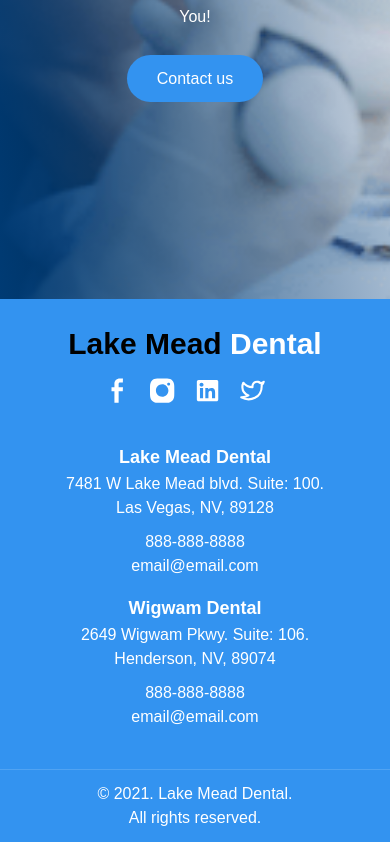
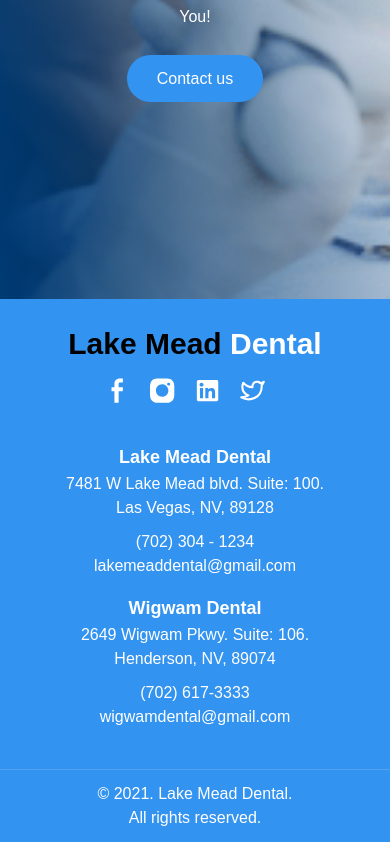
Before and after one commit to idenispankov/lake_mead_dental_next_js, a Next.js app: page / in a window 390 px wide. Shown: the part 486-1328 px from the top of the page. Built offline with nearby package versions, Linux system fonts and the light colour scheme.

Commit message:
added correct phone, email, links

```diff
--- a/components/Footer.js
+++ b/components/Footer.js
@@ -24,7 +24,7 @@ export default function Footer() {
             <li className={footerStyles.social__item}>
               <a
                 className={footerStyles.logo__container_social}
-                href='https://facebook.com'
+                href='https://www.facebook.com/lakemeaddental'
                 rel='noopener noreferrer'
                 target='_blank'
               >
@@ -40,14 +40,14 @@ export default function Footer() {
             <li className={footerStyles.social__item}>
               <a
                 className={footerStyles.logo__container_social}
-                href='https://facebook.com'
+                href='https://www.instagram.com/lakemeaddental'
                 rel='noopener noreferrer'
                 target='_blank'
               >
                 <Image
                   className={footerStyles.image}
                   src={instagramIcon}
-                  alt='facebook icon'
+                  alt='instagram icon'
                   height={25}
                   width={25}
                 />
@@ -56,14 +56,14 @@ export default function Footer() {
             <li className={footerStyles.social__item}>
               <a
                 className={footerStyles.logo__container_social}
-                href='https://facebook.com'
+                href='https://www.linkedin.com/company/lake-mead-dental'
                 rel='noopener noreferrer'
                 target='_blank'
               >
                 <Image
                   className={footerStyles.image}
                   src={linkedinIcon}
-                  alt='facebook icon'
+                  alt='linkedin icon'
                   height={25}
                   width={25}
                 />
@@ -72,14 +72,14 @@ export default function Footer() {
             <li className={footerStyles.social__item}>
               <a
                 className={footerStyles.logo__container_social}
-                href='https://facebook.com'
+                href='https://twitter.com/lakemeaddental'
                 rel='noopener noreferrer'
                 target='_blank'
               >
                 <Image
                   className={footerStyles.image}
                   src={twitterIcon}
-                  alt='facebook icon'
+                  alt='twitter icon'
                   height={25}
                   width={25}
                 />
@@ -98,14 +98,14 @@ export default function Footer() {
               <p className={footerStyles.contact__address}>
                 7481 W Lake Mead blvd. Suite: 100. Las Vegas, NV, 89128
               </p>
-              <a href='tel:8888888888' className={footerStyles.contact__phone}>
-                888-888-8888
+              <a href='tel:7023041234' className={footerStyles.contact__phone}>
+                (702) 304 - 1234
               </a>
               <a
-                href='mailto:some@gmail.com'
+                href='mailto:lakemeaddental@gmail.com'
                 className={footerStyles.contact__email}
               >
-                email@email.com
+                lakemeaddental@gmail.com
               </a>
             </li>
           </ul>
@@ -117,20 +117,19 @@ export default function Footer() {
               <p className={footerStyles.contact__address}>
                 2649 Wigwam Pkwy. Suite: 106. Henderson, NV, 89074
               </p>
-              <a href='tel:8888888888' className={footerStyles.contact__phone}>
-                888-888-8888
+              <a href='tel:7026173333' className={footerStyles.contact__phone}>
+                (702) 617-3333
               </a>
               <a
-                href='mailto:some@gmail.com'
+                href='mailto:wigwamdental@gmail.com'
                 className={footerStyles.contact__email}
               >
-                email@email.com
+                wigwamdental@gmail.com
               </a>
             </li>
           </ul>
         </div>
 
-        {/* dublicate */}
         <div className={footerStyles.contact__container_reponsive}>
           <ul className={footerStyles.contact__list}>
             <li>
@@ -140,14 +139,14 @@ export default function Footer() {
               <p className={footerStyles.contact__address}>
                 7481 W Lake Mead blvd. Suite: 100. Las Vegas, NV, 89128
               </p>
-              <a href='tel:8888888888' className={footerStyles.contact__phone}>
-                888-888-8888
+              <a href='tel:7023041234' className={footerStyles.contact__phone}>
+                (702) 304 - 1234
               </a>
               <a
-                href='mailto:some@gmail.com'
+                href='mailto:lakemeaddental@gmail.com'
                 className={footerStyles.contact__email}
               >
-                email@email.com
+                lakemeaddental@gmail.com
               </a>
             </li>
           </ul>
@@ -158,14 +157,14 @@ export default function Footer() {
               <p className={footerStyles.contact__address}>
                 2649 Wigwam Pkwy. Suite: 106. Henderson, NV, 89074
               </p>
-              <a href='tel:8888888888' className={footerStyles.contact__phone}>
-                888-888-8888
+              <a href='tel:7026173333' className={footerStyles.contact__phone}>
+                (702) 617-3333
               </a>
               <a
-                href='mailto:some@gmail.com'
+                href='mailto:wigwamdental@gmail.com'
                 className={footerStyles.contact__email}
               >
-                email@email.com
+                wigwamdental@gmail.com
               </a>
             </li>
           </ul>
--- a/styles/Footer.module.css
+++ b/styles/Footer.module.css
@@ -76,7 +76,6 @@
   transform: scale(1.2);
 }
 
-/* Contact */
 .contact__list {
   color: #fff;
   max-width: 260px;
@@ -97,11 +96,21 @@
   line-height: 24px;
   margin-bottom: 10px;
   display: block;
+  transition: all 0.3s linear;
+}
+
+.contact__phone:hover {
+  font-size: 17px;
 }
 
 .contact__email {
   line-height: 24px;
   display: block;
+  transition: all 0.3s linear;
+}
+
+.contact__email:hover {
+  font-size: 17px;
 }
 
 .contact__container_reponsive {
```
